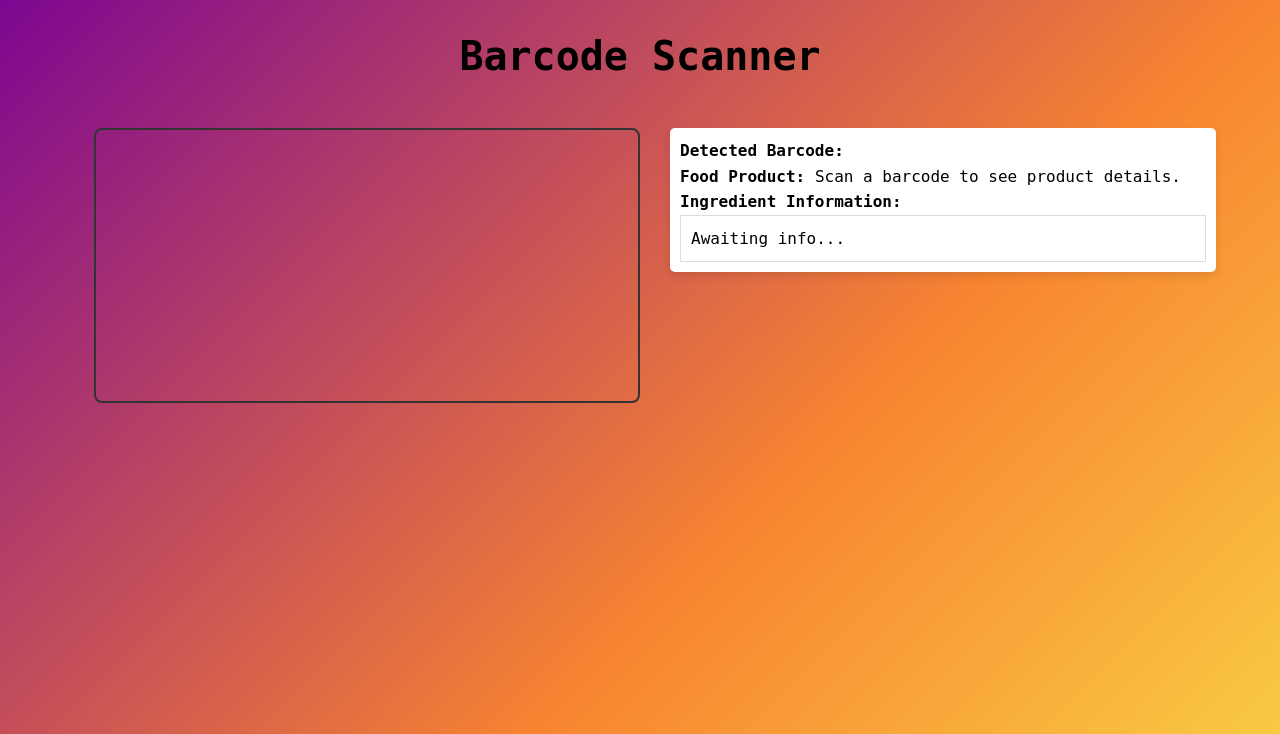
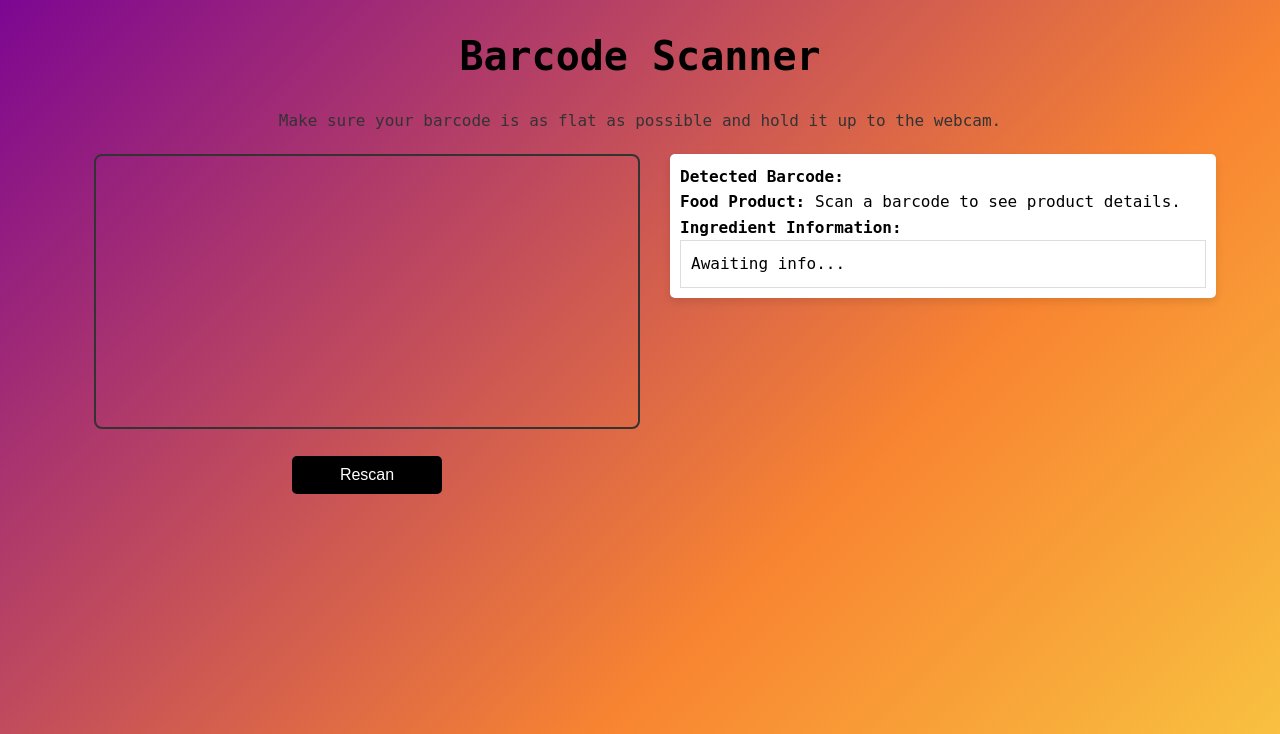
Before and after one commit to bistii1/BetterBytes, a Flask app: page /scan in a window 1280 px wide. Shown: the part 46-780 px from the top of the page. Run offline with Flask 3, Linux system fonts and the light colour scheme; some libraries are stand-ins or nearby versions.

Commit message:
final some pages

```diff
--- a/static/scanner.css
+++ b/static/scanner.css
@@ -104,6 +104,14 @@ h1 {
   text-align: center; /* Horizontally center text */
 }
 
+.scanner-note {
+  font-size: 16px;
+  color: black;
+  text-align: center;
+  margin-top: 10px;
+  font-weight: normal;
+}
+
 /* Container for the scanner and product info, use flexbox */
 .scanner-info-container {
   display: flex;
@@ -153,3 +161,32 @@ h1 {
   border: 1px solid #ddd;
   padding: 10px;
 }
+
+.scanner-note {
+        font-size: 16px;
+        color: #333;
+        text-align: center;
+        margin-top: 10px;
+        font-weight: normal;
+  }
+
+    /* Add styles for the Rescan button */
+    .rescan-button {
+        margin-top: 20px;
+        display: block;
+        width: 150px;
+        padding: 10px;
+        font-size: 16px;
+        background-color: black;
+        color: white;
+        border: none;
+        border-radius: 5px;
+        cursor: pointer;
+        text-align: center;
+        margin-left: auto;
+        margin-right: auto;
+    }
+
+    .rescan-button:hover {
+        background-color: rgb(69, 69, 69);
+    }
--- a/templates/scanner.html
+++ b/templates/scanner.html
@@ -26,10 +26,14 @@
 <body>
     <div class="container">
         <h1><b> Barcode Scanner </b></h1>
+        <!-- Text below the barcode scanner -->
+        <p class="scanner-note">Make sure your barcode is as flat as possible and hold it up to the webcam.</p>
         <div class="scanner-info-container">
             <div id="scanner-container">
                 <video id="camera" autoplay></video>
                 <canvas id="canvas" style="display:none;"></canvas>
+                <!-- Rescan Button -->
+                <button id="rescan-button" class="rescan-button">Rescan</button>
             </div>
 
             <div class="product-info">
@@ -40,29 +44,16 @@
                     <p><strong>Ingredient Information:</strong></p>
                     <div id="gpt-info" class="scrollable-box">Awaiting info...</div>
                 </div>
-
-                <!-- Box for Food Product -->
-                <!-- <div class="info-box">
-                    <p><strong>Food Product:</strong> <span id="product-info">Scan a barcode to see product details.</span></p>
-                </div> -->
-
-                <!-- Box for Ingredient Information -->
-                <!-- <div class="info-box">
-                    <p><strong>Ingredient Information:</strong></p>
-                    <div id="gpt-info" class="scrollable-box">Awaiting info...</div>
-                </div> -->
-
-                <!-- Box for Personalization (optional) -->
-                <!-- {% if personalization %} -->
-                <!-- Box for Personalization (initially hidden) -->
-                    <!-- <div id="personalization-box" class="info-box" style="display:none;">
-                        <h3>Personalization:</h3>
-                        <p id="personalization-content"></p>
-                    </div>
-                {% endif %} -->
             </div>
         </div>
     </div>
     <script src="{{ url_for('static', filename='script.js') }}"></script>
 </body>
 </html>
+
+<!-- JavaScript to handle the Rescan functionality -->
+<script>
+    document.getElementById('rescan-button').addEventListener('click', function() {
+        window.location.reload();
+    });
+</script>
```
